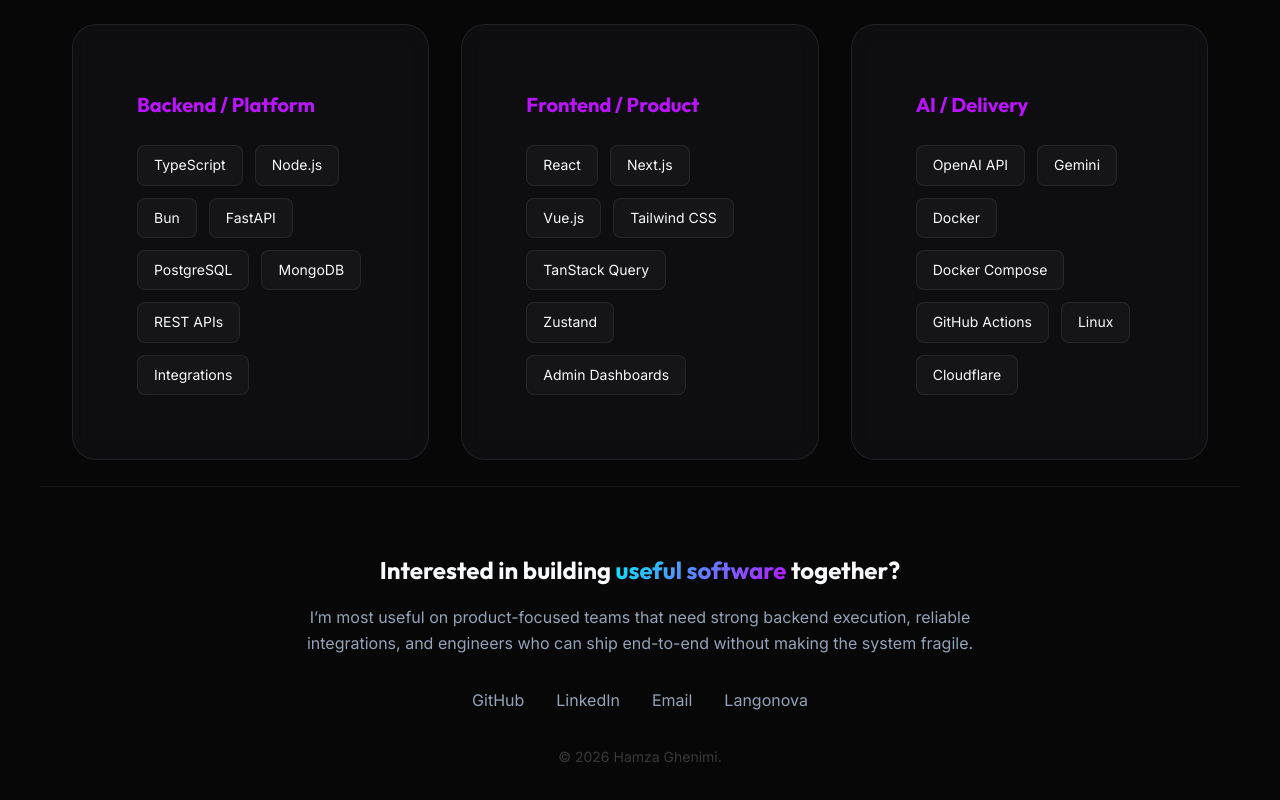
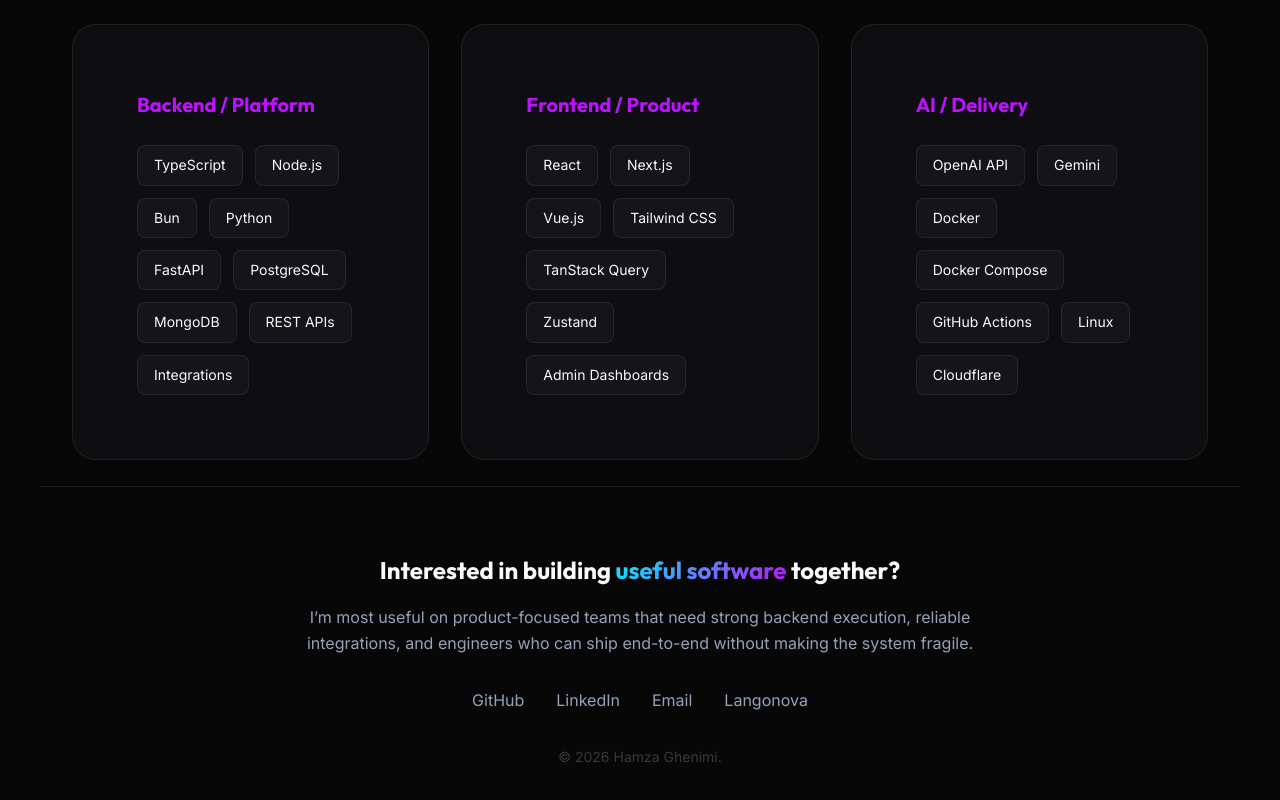
Before and after one commit to hamzagh1998/portfolio, a React (Vite) app: page / in a window 1280 px wide. Shown: the part 3318-4118 px from the top of the page. Built offline with nearby package versions, Linux system fonts and the light colour scheme.

Commit message:
Add Python to backend platform skills

```diff
--- a/src/components/Skills.tsx
+++ b/src/components/Skills.tsx
@@ -3,7 +3,7 @@ import React from 'react';
 const skillCategories = [
   {
     title: 'Backend / Platform',
-    skills: ['TypeScript', 'Node.js', 'Bun', 'FastAPI', 'PostgreSQL', 'MongoDB', 'REST APIs', 'Integrations'],
+    skills: ['TypeScript', 'Node.js', 'Bun', 'Python', 'FastAPI', 'PostgreSQL', 'MongoDB', 'REST APIs', 'Integrations'],
   },
   {
     title: 'Frontend / Product',
```
